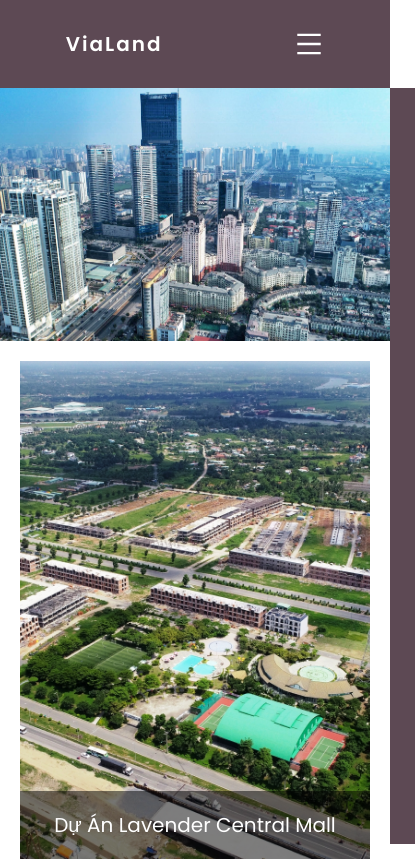
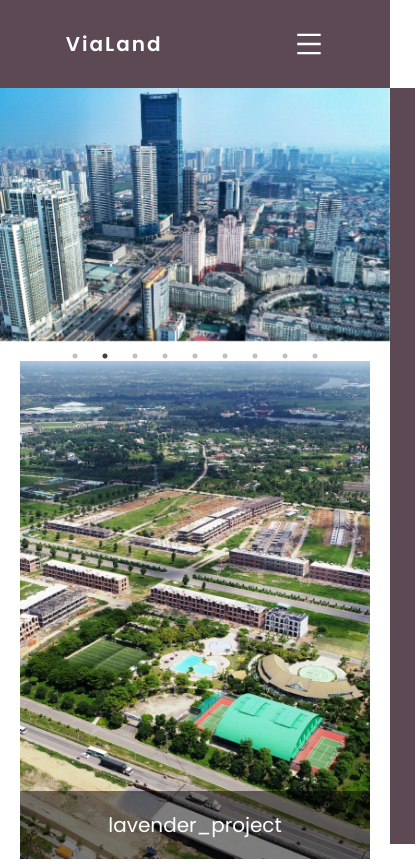
Before and after one commit to blackparadise0407/vialand, a React (Create React App) app: page / in a window 390 px wide. Shown: the top 861 px of the page, 415 px wide, since content can reach past the window. Built offline with nearby package versions, Linux system fonts and the light colour scheme; no server answers; the database is empty.

Commit message:
Logging error to create indexes

```diff
--- a/src/views/Landing/Landing.tsx
+++ b/src/views/Landing/Landing.tsx
@@ -24,10 +24,12 @@ import {
 import { NewsCard } from 'components'
 import { RETRY_ERROR } from 'constants/message'
 import { db } from 'libs/firebase'
+import { useTranslation } from 'react-i18next'
 
 const settings: Settings = {
   autoplay: true,
-  dots: false,
+  dots: true,
+  fade: true,
   infinite: true,
   speed: 500,
   slidesToShow: 1,
@@ -49,6 +51,7 @@ const images = [
 ]
 
 export default function LandingPage() {
+  const { t } = useTranslation()
   const [propertyList, setPropertyList] = useState<IProperty[]>([])
 
   useEffect(() => {
@@ -71,6 +74,7 @@ export default function LandingPage() {
         setPropertyList(properties)
       },
       (e) => {
+        console.log(e)
         toast.error(RETRY_ERROR)
       },
     )
@@ -81,10 +85,7 @@ export default function LandingPage() {
 
   return (
     <Fragment>
-      <Slider
-        className="h-[30vh] md:h-[56vh] w-full overflow-hidden"
-        {...settings}
-      >
+      <Slider className="h-[30vh] md:h-[56vh] w-full" {...settings}>
         {images.map((x, idx) => (
           <div key={idx}>
             <div
@@ -107,7 +108,7 @@ export default function LandingPage() {
           }}
         >
           <div className="absolute bottom-0 left-0 w-full text-white text-xl p-[20px] bg-black bg-opacity-50">
-            <p className="text-center">Dự Án Lavender Central Mall</p>
+            <p className="text-center">{t('lavender_project')}</p>
           </div>
         </div>
         <div className="space-y-5 w-full xl:w-1/2">
--- a/src/views/News/NewsList.tsx
+++ b/src/views/News/NewsList.tsx
@@ -80,6 +80,7 @@ export default function NewsList() {
         })
         setNewsList(newsList)
       } catch (e) {
+        console.log(e)
         toast.error(RETRY_ERROR)
       } finally {
         setLoading(false)
```
